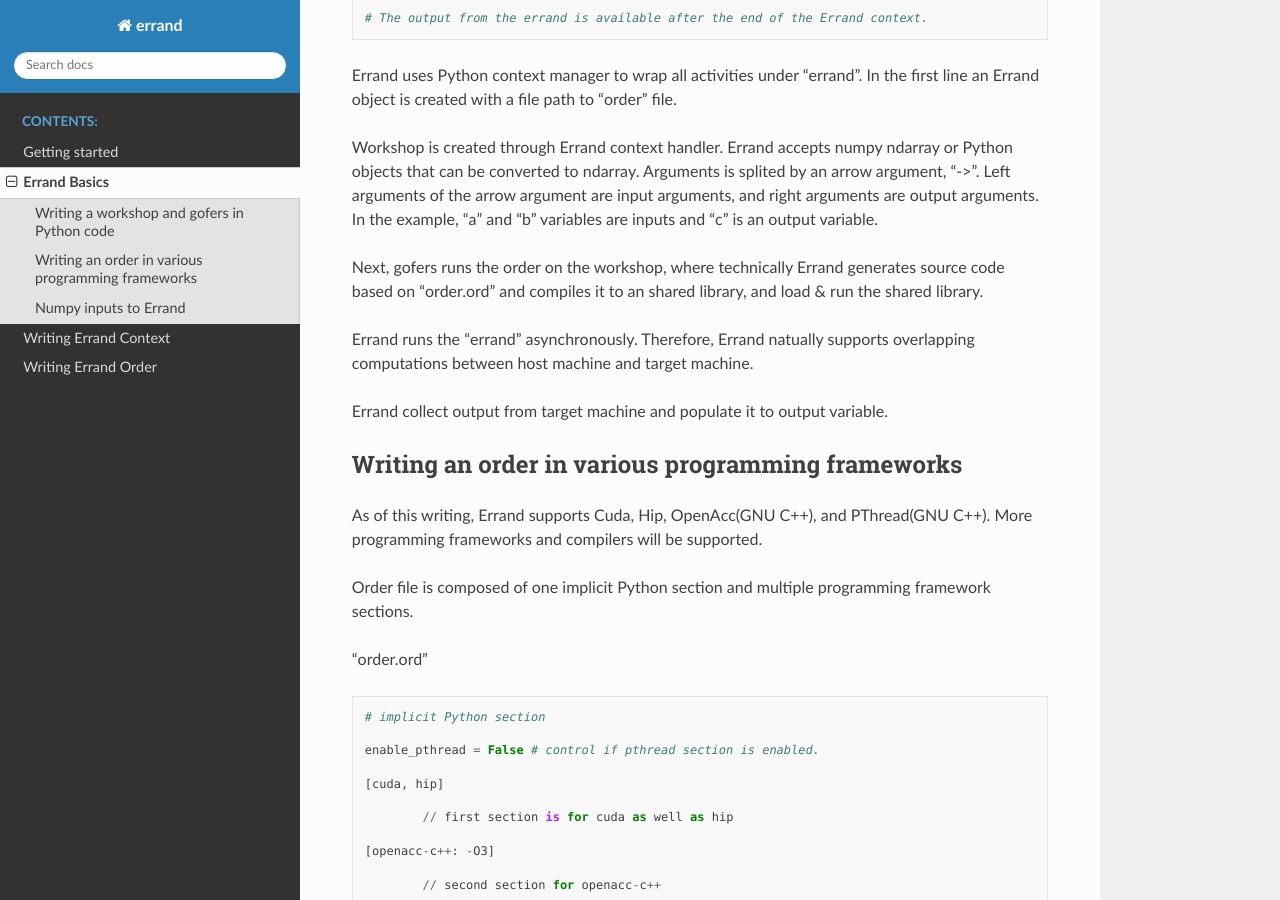
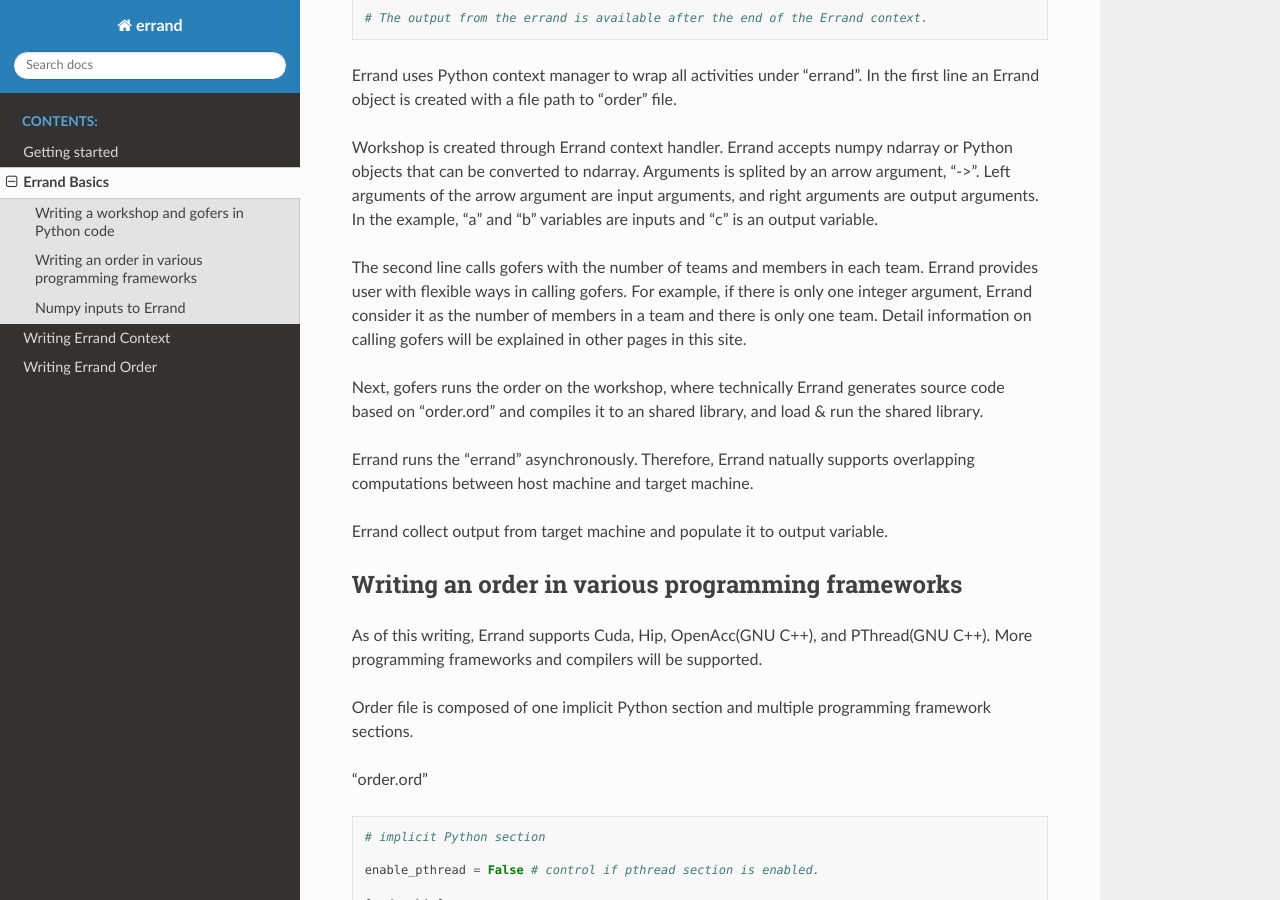
Before and after one commit to grnydawn/errand, a Sphinx documentation site: the page built from doc/source/basic.rst, in a window 1280 px wide and 900 px high, scrolled down 531 px. Built offline with Sphinx 7.4.7 and the Read the Docs theme 2.0.0, drawn with Linux system fonts in a browser that asks for light colours.

Commit message:
updated basic.rst

```diff
--- a/doc/source/basic.rst
+++ b/doc/source/basic.rst
@@ -27,6 +27,8 @@ Following code shows typical way to define a workshop and gofers.
 Errand uses Python context manager to wrap all activities under "errand". In the first line an Errand object is created with a file path to "order" file.
 
 Workshop is created through Errand context handler. Errand accepts numpy ndarray or Python objects that can be converted to ndarray. Arguments is splited by an arrow argument, "->". Left arguments of the arrow argument are input arguments, and right arguments are output arguments. In the example, "a" and "b" variables are inputs and "c" is an output variable.
+
+The second line calls gofers with the number of teams and members in each team. Errand provides user with flexible ways in calling gofers. For example, if there is only one integer argument, Errand consider it as the number of members in a team and there is only one team. Detail information on calling gofers will be explained in other pages in this site.
 
 Next, gofers runs the order on the workshop, where technically Errand generates source code based on "order.ord" and compiles it to an shared library, and load & run the shared library.
 
```
